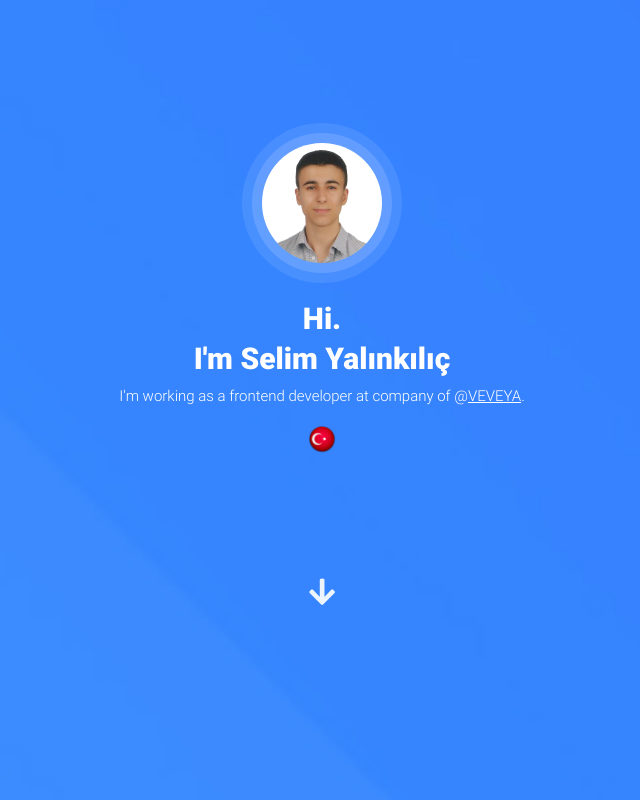
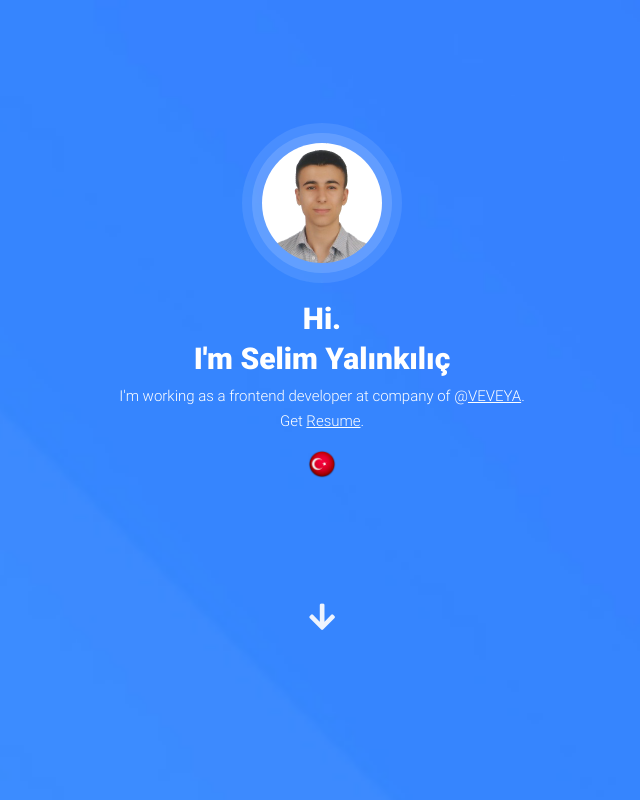
Before and after one commit to selimyalinkilic/selimyalinkilic.github.io, a plain HTML site: page en/index.html in a window 1280 px wide. Shown: the top 800 px of the page, without its empty margins (318-958 px from the left). Drawn offline with Linux system fonts and the light colour scheme.

Commit message:
Update index.html

```diff
--- a/en/index.html
+++ b/en/index.html
@@ -57,6 +57,9 @@
 				</h1>
 				<p>
 					I'm working as a frontend developer at company of @<a href="http://www.vveya.com/" target="_blank">VEVEYA</a>.
+				</p>
+				<p>
+					Get <a href="https://selimyalinkilic.github.io/Selim YALINKILIC - Resume.docx" target="_blank">Resume</a>.
 				</p>
 			</div>
 			<div class="lang">
```
